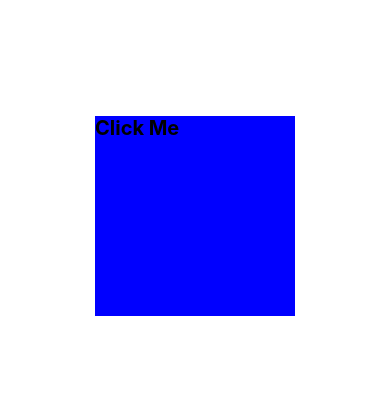
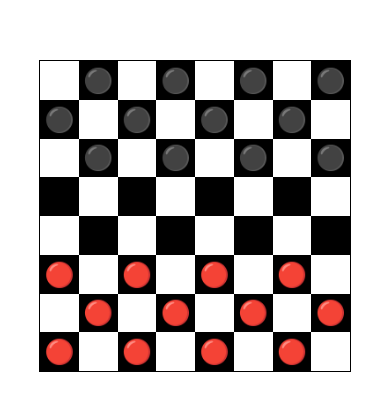
Before and after one commit to patricksemler/checkers, a React Native app: screen / in a window 390 px wide. Shown: the part 206-616 px from the top of the page. Built offline with nearby package versions, Linux system fonts and the light colour scheme.

Commit message:
Added checkerboard visuals

```diff
--- a/App.js
+++ b/App.js
@@ -2,7 +2,6 @@ import React, { Component } from 'react';
 import { AppRegistry, Text, View, StyleSheet, Image, TextInput, ImageBackground, TouchableHighlight, Alert, Dimensions, ScrollView } from 'react-native';
 import Constants from 'expo-constants';
 import { StatusBar } from 'expo-status-bar';
-
 
 let deviceHeight = Dimensions.get('window').height;
 let deviceWidth = Dimensions.get('window').width;
@@ -85,13 +84,28 @@ export default class App extends Component {
   render() {
     return (
       <View style={styles.container}>
+        <View style={styles.board}>
+          {this.state.board.map((row, rowIndex) => (
+            <View style={styles.row}>
+              {row.map((piece, colIndex) => (
+                <View
+                  style={[styles.square,
+                    {backgroundColor: (rowIndex + colIndex) % 2 == 0 ? 'white' : 'black'}
+                  ]}
+                >
+                  {piece && (
+                    <TouchableHighlight>
+                      <Text style={styles.piece}>
+                        {piece === 'red' ? '🔴' : '⚫'}
+                      </Text>
+                    </TouchableHighlight>
+                  )}
 
-        <TouchableHighlight
-          style={styles.button}
-          onPress={() => this.movePiece(5, 0, 4, 1)}
-        >
-          <Text style={styles.buttonText}>Click Me</Text>
-        </TouchableHighlight>
+                </View>
+              ))}
+            </View>
+          ))}
+        </View>
 
         <StatusBar style="auto" />
       </View>
@@ -102,7 +116,8 @@ export default class App extends Component {
 
 const styles = StyleSheet.create({
   container: {
-    flex: 1,
+    height: deviceHeight,
+    width: deviceWidth,
     backgroundColor: '#fff',
     alignItems: 'center',
     justifyContent: 'center',
@@ -117,4 +132,23 @@ const styles = StyleSheet.create({
     fontSize: 20,
     fontWeight: 'bold',
   },
+  board: {
+    width: deviceWidth * 8 / 10,
+    height: deviceWidth * 8 / 10,
+    flexDirection: 'column',
+    borderColor: 'black',
+    borderWidth: 1,
+  },
+  row: {
+    flex: 1,
+    flexDirection: 'row',
+  },
+  square: {
+    flex: 1,
+    alignItems: 'center',
+    justifyContent: 'center',
+  },
+  piece: {
+    fontSize: 24,
+  },
 });
```
